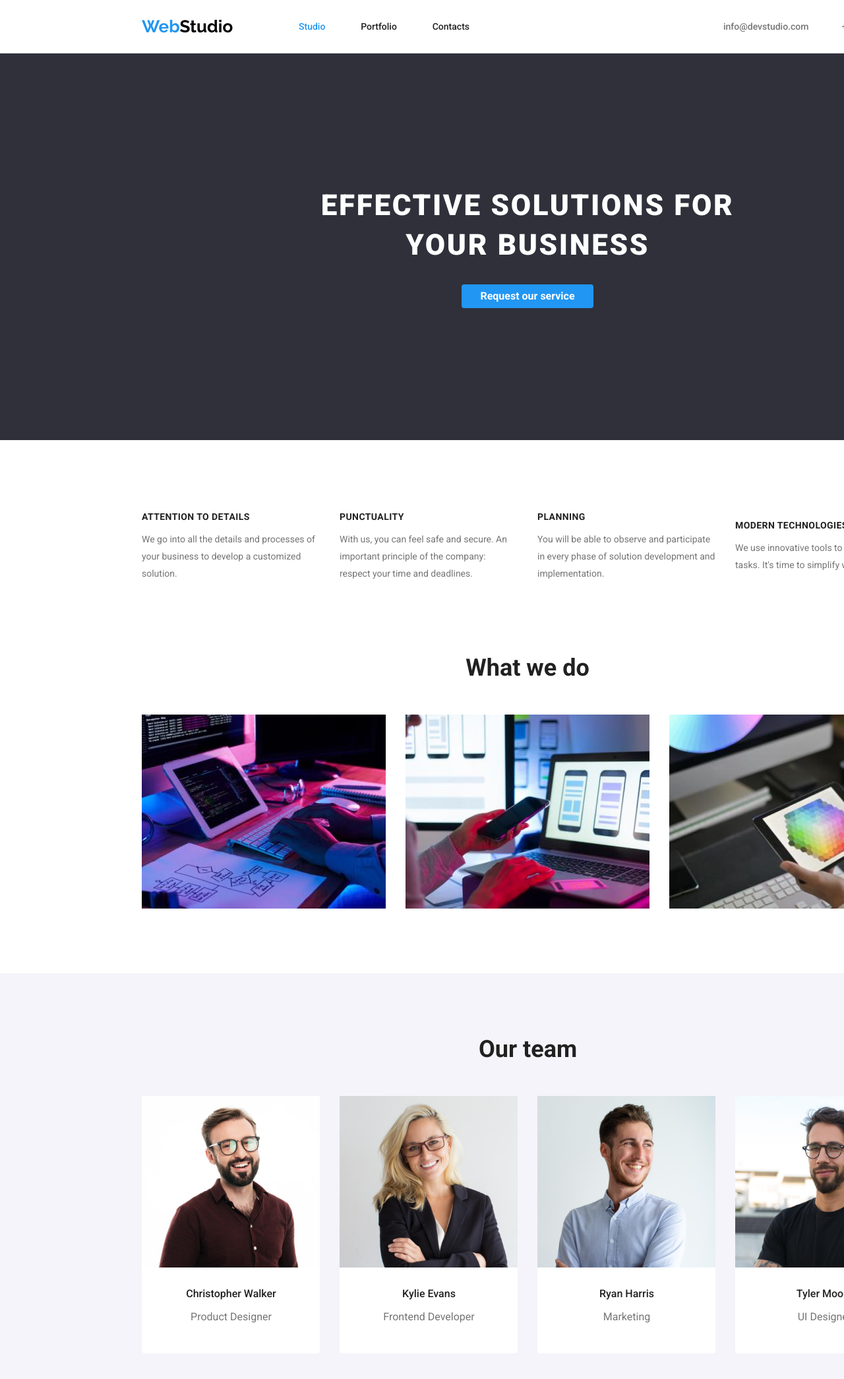
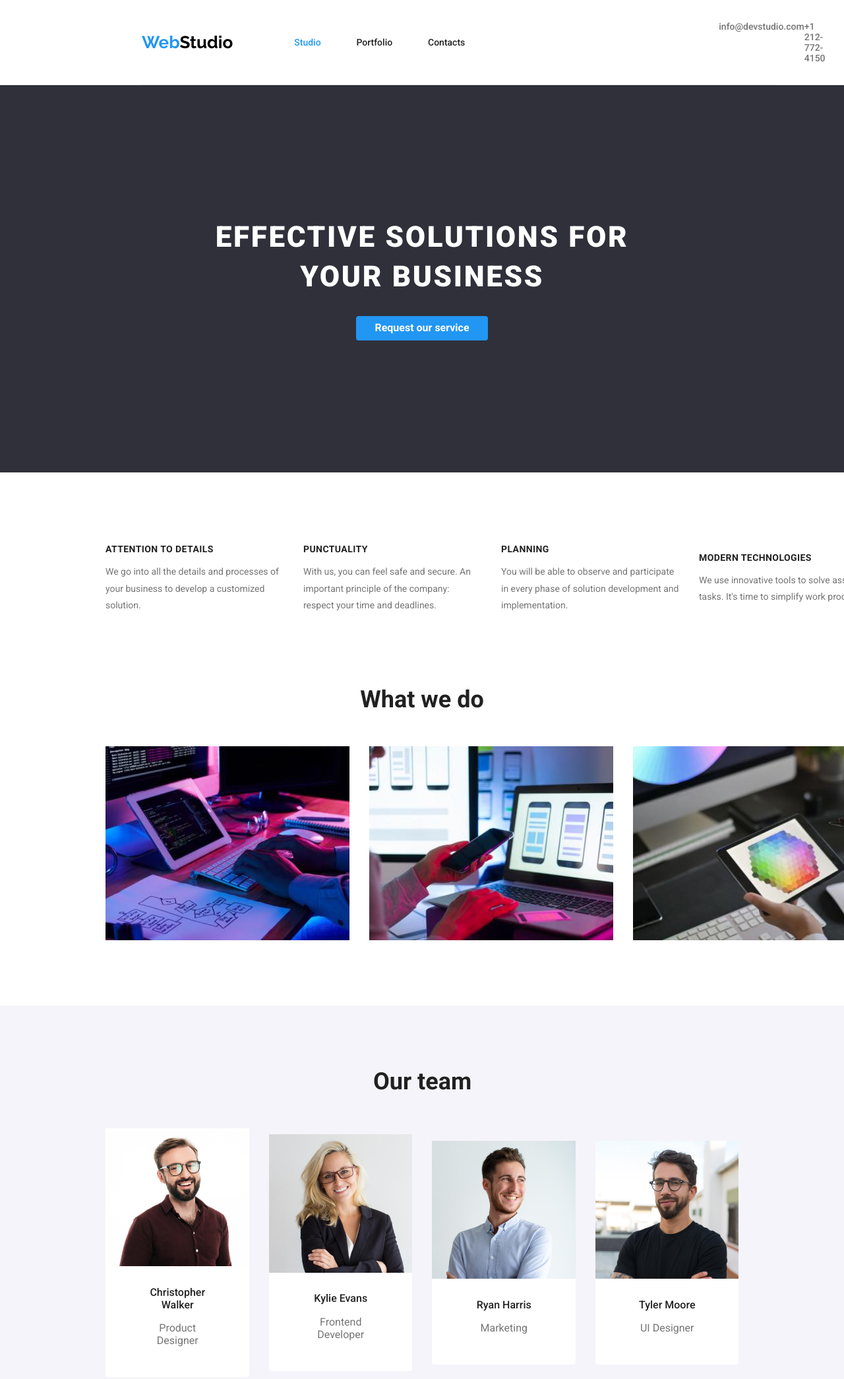
Before and after one commit to gavrila0909/goit-markup-hw-03, a plain HTML site: page index.html in a window 1280 px wide. Shown: the top 2090 px of the page at 66% size. Drawn offline with nearby package versions, Linux system fonts and the light colour scheme.

Commit message:
Update style.css

```diff
--- a/css/style.css
+++ b/css/style.css
@@ -14,9 +14,12 @@
     font-family:var(--main-text-style);
     font-style: normal;
     color:var(--main-text-color);
-    width: 1600px;
 
 }
+
+
+
+
 
 .header-div-container, .about-us-style, .main-style{
     background-color:var(--white-color);
@@ -35,20 +38,19 @@
     display: flex;
     flex-direction: row;
     align-items: center;
-    margin: 0px auto;
-    width: 1600px;
+    margin: 0px 215px 0px 215px;
+    width: 75%;
     border-bottom: 1px solid #EEE;
 }
 
 .logo-section{
     width: 145px;
-    margin: 24px 93px 25px 215px;
+    margin: 24px 93px 25px 0px;
  }
 
  .link-header-style{
     display: flex;
     flex-direction:row;
-    align-items: center;
     justify-content: space-between;
     width:259px;
     margin-top: 32px;
@@ -59,11 +61,10 @@
  .header-contacts {
     display: flex;
     flex-direction:row;
-    align-items: center;
     justify-content: space-between;
     width:288px;
     padding:0px 0px 0px 0px;
-    margin:32px 215px 32px 385px;
+    margin:32px 0px 32px 385px;
 }
 
 
@@ -73,7 +74,7 @@
     display: flex;
     align-items: center;
     flex-direction: column;
-    width: 1600px;
+    width: 100%;
     padding-top: 200px;
     padding-bottom: 200px;
 }
@@ -84,7 +85,7 @@
     display: flex;
     flex-direction: column;
     align-items: center;
-    width: 1600px;
+    width: 100%;
     padding: 94px 0px 94px 0px;
 }
 .features-style{
@@ -92,7 +93,7 @@
     flex-direction: row;
     justify-content: space-between;
     align-items: center;
-    width: 1170px;
+    width: 75%;
     column-gap: 30px;
     padding: 0px 0px 0px 0px;
     margin: 0px 215px 94px 215px;
@@ -107,20 +108,20 @@
     display:flex;
     flex-direction: row;
     align-items: center;
-    width: 1170px;
+    width: 75%;
     padding: 0px 0px 0px 0px;
     margin: 50px 215px 0px 215px;
     column-gap: 30px;
 }
 
 
-
 .our-team-style{
     display: flex;
     align-items: center;
     flex-direction: column;
-    width: 1600px;
+    width: 100%;
     padding: 94px 0px 94px 0px;
+
 }
 .our-team-style h2{
     width: 165px;
@@ -132,9 +133,9 @@
     display: flex;
     flex-direction: row;
     align-items: center;
-    width: 1170px;
-    padding: 0px 0px 0px 0px;
-    margin: 0px 215px 0px 215px ;
+    width: 75%;
+    padding: 0px;
+    margin: 0px;
     column-gap: 30px;
 }
 .staf-style img{
@@ -155,10 +156,12 @@
 
 
 .footer-style{
-    width: 1600px;
+    width: 100%;
     padding-top: 60px;
     padding-bottom: 60px;
+    align-items:flex-start;
 }
+
 
 .footer-logo-style{
     width: 145px;
```
